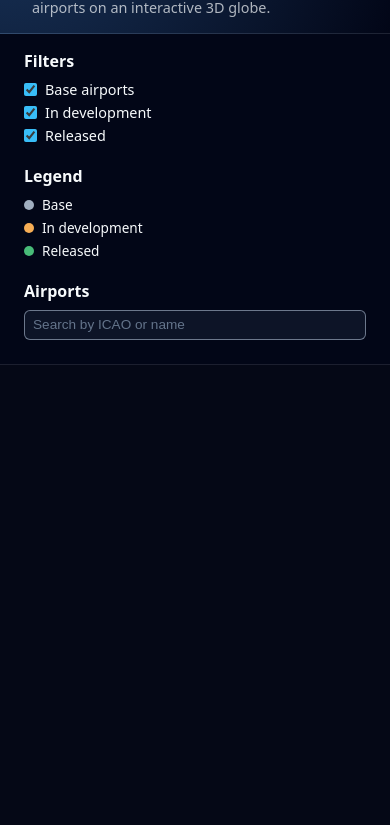
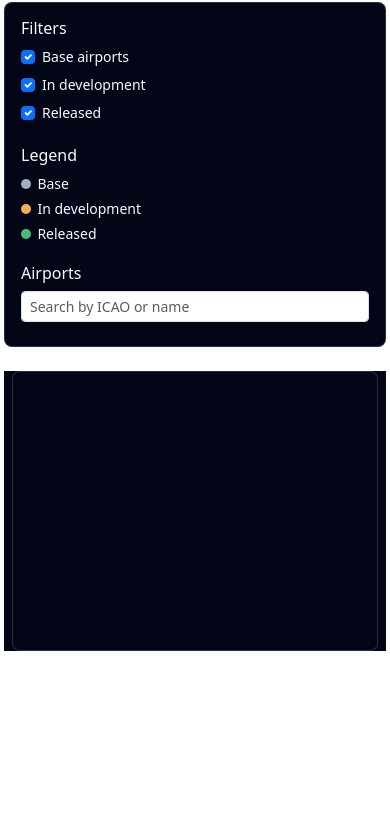
Before and after one commit to ThatSimPilot/ATCGroundPoint_AirportMap, a plain HTML site: page index.html in a window 390 px wide. Shown: the part 111-936 px from the top of the page. Drawn offline with nearby package versions, Linux system fonts and the light colour scheme; a script that the page names is missing.

Commit message:
Redesign UI with Bootstrap and improve error handling
Refactored index.html to use Bootstrap for layout and styling, enhancing responsiveness and visual consistency. Updated style.css to align with Bootstrap classes and simplify custom styles. Improved main.js to handle fetch errors gracefully and provide a fallback airport for demo purposes.

```diff
--- a/index.html
+++ b/index.html
@@ -1,76 +1,140 @@
 <!DOCTYPE html>
 <html lang="en">
   <head>
-  <meta charset="UTF-8" />
+    <meta charset="utf-8" />
+    <meta name="viewport" content="width=device-width, initial-scale=1" />
     <title>ATC Ground Point Airports</title>
-  <meta name="viewport" content="width=device-width, initial-scale=1.0" />
+
+    <!-- Bootstrap CSS -->
+    <link
+      href="https://cdn.jsdelivr.net/npm/bootstrap@5.3.8/dist/css/bootstrap.min.css"
+      rel="stylesheet"
+      integrity="sha384-sRIl4kxILFvY47J16cr9ZwB07vP4J8+LH7qKQnuqkuIAvNWLzeN8tE5YBujZqJLB"
+      crossorigin="anonymous"
+    />
+
+    <!-- Custom CSS -->
     <link rel="stylesheet" href="style.css" />
 
-  <!-- Globe.gl from CDN (per README) -->
-  <script src="https://cdn.jsdelivr.net/npm/globe.gl"></script>
+    <!-- Globe.gl -->
+    <script src="//cdn.jsdelivr.net/npm/globe.gl"></script>
   </head>
-<body>
-  <header class="header">
-    <h1>ATC Ground Point Airports</h1>
-    <p>Browse base, in-development, and released airports on an interactive 3D globe.</p>
+
+  <body class="bg-body">
+    <!-- Header -->
+    <header class="py-3 border-bottom bg-header text-light">
+      <div class="container-fluid">
+        <h1 class="h4 mb-1">ATC Ground Point Airports</h1>
+        <p class="mb-0 small text-light">
+          Browse base, in-development, and released airports on an interactive
+          3d globe.
+        </p>
+      </div>
     </header>
 
-  <main class="main">
-    <section class="sidebar">
-      <!-- filters / list unchanged -->
-      <div class="filters">
-        <h2>Filters</h2>
-        <label>
-          <input type="checkbox" id="filter-base" checked />
-          Base airports
-        </label>
-        <label>
-          <input type="checkbox" id="filter-in-dev" checked />
-          In development
-        </label>
-        <label>
-          <input type="checkbox" id="filter-released" checked />
-          Released
-        </label>
+    <!-- Main content -->
+    <main class="d-flex flex-column flex-grow-1 min-vh-100">
+      <div class="container-fluid flex-grow-1 overflow-hidden py-2">
+        <div class="row g-3">
+          <!-- Sidebar -->
+          <aside
+            class="col-12 col-lg-3 d-flex flex-column sidebar rounded-3 p-3"
+          >
+            <section class="mb-3">
+              <h2 class="h6 mb-2">Filters</h2>
+              <div class="form-check small mb-1">
+                <input
+                  class="form-check-input"
+                  type="checkbox"
+                  id="filter-base"
+                  checked
+                />
+                <label class="form-check-label" for="filter-base"
+                  >Base airports</label
+                >
               </div>
+              <div class="form-check small mb-1">
+                <input
+                  class="form-check-input"
+                  type="checkbox"
+                  id="filter-in-dev"
+                  checked
+                />
+                <label class="form-check-label" for="filter-in-dev"
+                  >In development</label
+                >
+              </div>
+              <div class="form-check small mb-1">
+                <input
+                  class="form-check-input"
+                  type="checkbox"
+                  id="filter-released"
+                  checked
+                />
+                <label class="form-check-label" for="filter-released"
+                  >Released</label
+                >
+              </div>
+            </section>
 
-      <div class="legend">
-        <h2>Legend</h2>
+            <section class="mb-3">
+              <h2 class="h6 mb-2">Legend</h2>
               <div class="legend-item">
                 <span class="legend-dot legend-base"></span>
-          Base
+                <span class="small">Base</span>
               </div>
               <div class="legend-item">
                 <span class="legend-dot legend-in-dev"></span>
-          In development
+                <span class="small">In development</span>
               </div>
               <div class="legend-item">
                 <span class="legend-dot legend-released"></span>
-          Released
+                <span class="small">Released</span>
               </div>
-      </div>
+            </section>
 
-      <div class="airport-list">
-        <h2>Airports</h2>
+            <section
+              class="airport-list flex-grow-1 d-flex flex-column min-h-0"
+            >
+              <h2 class="h6 mb-2">Airports</h2>
               <input
                 type="text"
                 id="search"
+                class="form-control form-control-sm mb-2"
                 placeholder="Search by ICAO or name"
               />
-        <ul id="airport-list"></ul>
+              <ul
+                id="airport-list"
+                class="list-unstyled flex-grow-1 overflow-auto mb-0"
+              ></ul>
+            </section>
+          </aside>
+
+          <!-- Globe Column -->
+          <section class="col-12 col-lg-9 globe-column d-flex">
+            <div class="globe-wrapper rounded-3 flex-grow-1">
+              <div id="globe" class="w-100 h-100"></div>
             </div>
           </section>
-
-    <section class="globe-container">
-      <div id="globe"></div>
-    </section>
+        </div>
+      </div>
     </main>
 
-  <footer class="footer">
-    <span>ATC Ground Point | Community airport overview</span>
+    <!-- Footer -->
+    <footer class="py-2 border-top bg-footer text-muted small">
+      <div class="container-fluid">
+        ATC Ground Point | Community airport overview
+      </div>
     </footer>
 
-  <!-- Load your JS AFTER Globe.gl and after the DOM elements exist -->
+    <!-- Bootstrap JS -->
+    <script
+      src="https://cdn.jsdelivr.net/npm/bootstrap@5.3.8/dist/js/bootstrap.bundle.min.js"
+      integrity="sha384-FKyoEForCGlyvwx9Hj09JcYn3nv7wiPVlz7YYwJrWVcXK/BmnVDxM+D2scQbITxI"
+      crossorigin="anonymous"
+    ></script>
+
+    <!-- Custom JS -->
     <script src="main.js"></script>
   </body>
 </html>
--- a/main.js
+++ b/main.js
@@ -11,12 +11,26 @@ let filteredAirports = [];
 let globeInstance = null;
 
 async function loadAirports() {
-  const res = await fetch("data/airports.json");
-  if (!res.ok) {
-    console.error("Failed to load airports.json", res.status, res.statusText);
-    return [];
+  try {
+    const res = await fetch("data/airports.json");
+    if (!res.ok) {
+      console.error("Failed to load airports.json", res.status, res.statusText);
+      return [];
+    }
+    return await res.json();
+  } catch (err) {
+    console.error("Error fetching airports.json:", err);
+    // Optional: tiny fallback so you see *something*
+    return [
+      {
+        icao: "YBBN",
+        name: "Brisbane Airport",
+        lat: -27.3842,
+        lng: 153.1175,
+        status: "released"
+      }
+    ];
   }
-  return res.json();
 }
 
 function statusLabel(status) {
--- a/style.css
+++ b/style.css
@@ -1,76 +1,39 @@
-* {
-  box-sizing: border-box;
-  margin: 0;
-  padding: 0;
+/* General */
+html, body {
+  height: 100%;
 }
 
 body {
   font-family: system-ui, -apple-system, BlinkMacSystemFont, "Segoe UI", sans-serif;
   background: #050816;
   color: #f7fafc;
-  min-height: 100vh;
-  display: flex;
-  flex-direction: column;
+  overflow-x: hidden; /* prevent horizontal scroll */
 }
 
-.header {
-  padding: 1rem 2rem;
-  border-bottom: 1px solid rgba(255, 255, 255, 0.1);
+/* Header / Footer / Theme */
+.bg-body {
+  background: #050816;
+}
+
+.bg-header {
   background: radial-gradient(circle at top left, #1a365d, #020617);
 }
 
-.header h1 {
-  font-size: 1.6rem;
-  margin-bottom: 0.25rem;
+.bg-footer {
+  background: #020617;
 }
 
-.header p {
-  font-size: 0.9rem;
-  opacity: 0.7;
+/* Sidebar */
+.sidebar {
+  background: #020617;
+  border: 1px solid rgba(148, 163, 184, 0.25);
 }
 
-.main {
-  flex: 1;
-  display: grid;
-  grid-template-columns: minmax(260px, 320px) minmax(0, 1fr);
-  gap: 0;
-  min-height: 0;
-}
-
-.sidebar {
-  padding: 1rem 1.5rem;
-  border-right: 1px solid rgba(255, 255, 255, 0.1);
-  background: linear-gradient(to bottom, #020617, #020617);
-  display: flex;
-  flex-direction: column;
-  gap: 1rem;
-}
-
-.filters h2,
-.legend h2,
-.airport-list h2 {
-  font-size: 1rem;
-  margin-bottom: 0.5rem;
-}
-
-.filters label {
-  display: flex;
-  align-items: center;
-  gap: 0.5rem;
-  font-size: 0.9rem;
-  margin-bottom: 0.25rem;
-  cursor: pointer;
-}
-
-.filters input[type="checkbox"] {
-  accent-color: #38bdf8;
-}
-
+/* Legend */
 .legend-item {
   display: flex;
   align-items: center;
-  gap: 0.5rem;
-  font-size: 0.85rem;
+  gap: 0.4rem;
   margin-bottom: 0.25rem;
 }
 
@@ -78,7 +41,6 @@ body {
   width: 10px;
   height: 10px;
   border-radius: 999px;
-  display: inline-block;
 }
 
 .legend-base {
@@ -93,37 +55,18 @@ body {
   background: #48bb78;
 }
 
+/* Airport list */
 .airport-list {
-  flex: 1;
-  display: flex;
-  flex-direction: column;
   min-height: 0;
 }
 
-#search {
-  width: 100%;
-  padding: 0.4rem 0.5rem;
-  border-radius: 6px;
-  border: 1px solid rgba(148, 163, 184, 0.7);
-  background: rgba(15, 23, 42, 0.9);
-  color: #e2e8f0;
-  font-size: 0.85rem;
-  margin-bottom: 0.5rem;
-}
-
-#search::placeholder {
-  color: #64748b;
-}
-
 #airport-list {
-  list-style: none;
-  overflow-y: auto;
   padding-right: 0.25rem;
 }
 
 .airport-item {
-  padding: 0.4rem 0.3rem;
-  border-radius: 6px;
+  padding: 0.4rem 0.35rem;
+  border-radius: 0.5rem;
   cursor: pointer;
   font-size: 0.85rem;
   display: flex;
@@ -132,7 +75,7 @@ body {
 }
 
 .airport-item:hover {
-  background: rgba(148, 163, 184, 0.1);
+  background: rgba(148, 163, 184, 0.12);
 }
 
 .airport-meta {
@@ -142,8 +85,9 @@ body {
 
 .status-pill {
   font-size: 0.7rem;
-  padding: 0.1rem 0.4rem;
+  padding: 0.1rem 0.45rem;
   border-radius: 999px;
+  white-space: nowrap;
 }
 
 .status-base {
@@ -158,9 +102,19 @@ body {
   background: rgba(72, 187, 120, 0.18);
 }
 
-.globe-container {
+/* Globe Layout */
+.globe-column {
+  background: #020617; /* fills entire right side */
+}
+
+.globe-wrapper {
   position: relative;
-  min-height: 0;
+  width: 100%;
+  height: 100%;
+  min-height: 350px;
+  background: #020617;
+  border: 1px solid rgba(148, 163, 184, 0.25);
+  overflow: hidden;
 }
 
 #globe {
@@ -168,27 +122,18 @@ body {
   height: 100%;
 }
 
-.footer {
-  padding: 0.5rem 1.5rem;
-  font-size: 0.75rem;
-  opacity: 0.7;
-  border-top: 1px solid rgba(255, 255, 255, 0.08);
-  background: #020617;
+/* Responsive adjustments */
+@media (max-width: 767.98px) {
+  .globe-wrapper {
+    min-height: 280px;
+  }
+  .sidebar {
+    margin-bottom: 0.5rem;
+  }
 }
 
-/* Mobile layout */
-@media (max-width: 768px) {
-  .main {
-    grid-template-columns: 1fr;
-    grid-template-rows: auto auto;
-  }
-
-  .sidebar {
-    border-right: none;
-    border-bottom: 1px solid rgba(255, 255, 255, 0.1);
-  }
-
-  .globe-container {
-    height: 60vh;
+@media (min-width: 768px) and (max-width: 991.98px) {
+  .globe-wrapper {
+    min-height: 320px;
   }
 }
```
Lines whose indentation alone changed are shown as unchanged.
